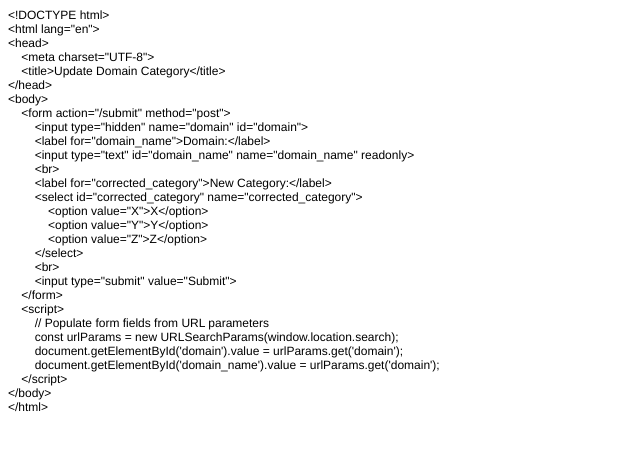
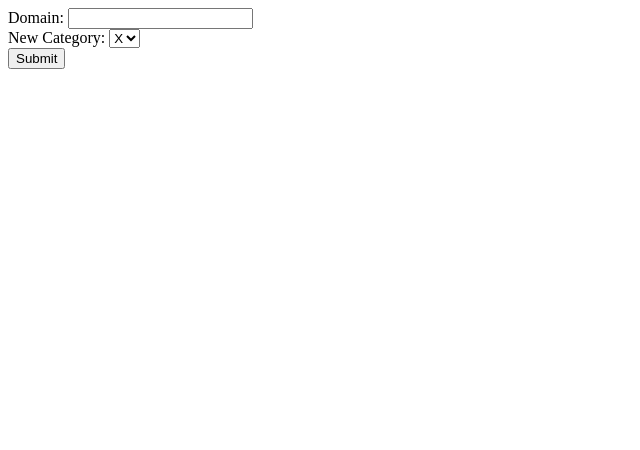
Before and after one commit to sjain1-chwy/webform-test_aiq, a plain HTML site: page index.html in a window 1280 px wide. Shown: the whole page, without its empty margins (0-640 px from the left). Drawn offline with Linux system fonts and the light colour scheme.

Commit message:
Update index.html

```diff
--- a/index.html
+++ b/index.html
@@ -1,44 +1,29 @@
-<!DOCTYPE html PUBLIC "-//W3C//DTD HTML 4.01//EN" "http://www.w3.org/TR/html4/strict.dtd">
-<html>
+<!DOCTYPE html>
+<html lang="en">
 <head>
-  <meta http-equiv="Content-Type" content="text/html; charset=utf-8">
-  <meta http-equiv="Content-Style-Type" content="text/css">
-  <title></title>
-  <meta name="Generator" content="Cocoa HTML Writer">
-  <meta name="CocoaVersion" content="2299.77">
-  <style type="text/css">
-    p.p1 {margin: 0.0px 0.0px 0.0px 0.0px; font: 12.0px Helvetica}
-  </style>
+    <meta charset="UTF-8">
+    <title>Update Domain Category</title>
 </head>
 <body>
-<p class="p1">&lt;!DOCTYPE html&gt;</p>
-<p class="p1">&lt;html lang="en"&gt;</p>
-<p class="p1">&lt;head&gt;</p>
-<p class="p1"><span class="Apple-converted-space">    </span>&lt;meta charset="UTF-8"&gt;</p>
-<p class="p1"><span class="Apple-converted-space">    </span>&lt;title&gt;Update Domain Category&lt;/title&gt;</p>
-<p class="p1">&lt;/head&gt;</p>
-<p class="p1">&lt;body&gt;</p>
-<p class="p1"><span class="Apple-converted-space">    </span>&lt;form action="/submit" method="post"&gt;</p>
-<p class="p1"><span class="Apple-converted-space">        </span>&lt;input type="hidden" name="domain" id="domain"&gt;</p>
-<p class="p1"><span class="Apple-converted-space">        </span>&lt;label for="domain_name"&gt;Domain:&lt;/label&gt;</p>
-<p class="p1"><span class="Apple-converted-space">        </span>&lt;input type="text" id="domain_name" name="domain_name" readonly&gt;</p>
-<p class="p1"><span class="Apple-converted-space">        </span>&lt;br&gt;</p>
-<p class="p1"><span class="Apple-converted-space">        </span>&lt;label for="corrected_category"&gt;New Category:&lt;/label&gt;</p>
-<p class="p1"><span class="Apple-converted-space">        </span>&lt;select id="corrected_category" name="corrected_category"&gt;</p>
-<p class="p1"><span class="Apple-converted-space">            </span>&lt;option value="X"&gt;X&lt;/option&gt;</p>
-<p class="p1"><span class="Apple-converted-space">            </span>&lt;option value="Y"&gt;Y&lt;/option&gt;</p>
-<p class="p1"><span class="Apple-converted-space">            </span>&lt;option value="Z"&gt;Z&lt;/option&gt;</p>
-<p class="p1"><span class="Apple-converted-space">        </span>&lt;/select&gt;</p>
-<p class="p1"><span class="Apple-converted-space">        </span>&lt;br&gt;</p>
-<p class="p1"><span class="Apple-converted-space">        </span>&lt;input type="submit" value="Submit"&gt;</p>
-<p class="p1"><span class="Apple-converted-space">    </span>&lt;/form&gt;</p>
-<p class="p1"><span class="Apple-converted-space">    </span>&lt;script&gt;</p>
-<p class="p1"><span class="Apple-converted-space">        </span>// Populate form fields from URL parameters</p>
-<p class="p1"><span class="Apple-converted-space">        </span>const urlParams = new URLSearchParams(window.location.search);</p>
-<p class="p1"><span class="Apple-converted-space">        </span>document.getElementById('domain').value = urlParams.get('domain');</p>
-<p class="p1"><span class="Apple-converted-space">        </span>document.getElementById('domain_name').value = urlParams.get('domain');</p>
-<p class="p1"><span class="Apple-converted-space">    </span>&lt;/script&gt;</p>
-<p class="p1">&lt;/body&gt;</p>
-<p class="p1">&lt;/html&gt;</p>
+    <form action="/submit" method="post">
+        <input type="hidden" name="domain" id="domain">
+        <label for="domain_name">Domain:</label>
+        <input type="text" id="domain_name" name="domain_name" readonly>
+        <br>
+        <label for="corrected_category">New Category:</label>
+        <select id="corrected_category" name="corrected_category">
+            <option value="X">X</option>
+            <option value="Y">Y</option>
+            <option value="Z">Z</option>
+        </select>
+        <br>
+        <input type="submit" value="Submit">
+    </form>
+    <script>
+        // Populate form fields from URL parameters
+        const urlParams = new URLSearchParams(window.location.search);
+        document.getElementById('domain').value = urlParams.get('domain');
+        document.getElementById('domain_name').value = urlParams.get('domain');
+    </script>
 </body>
 </html>
```
